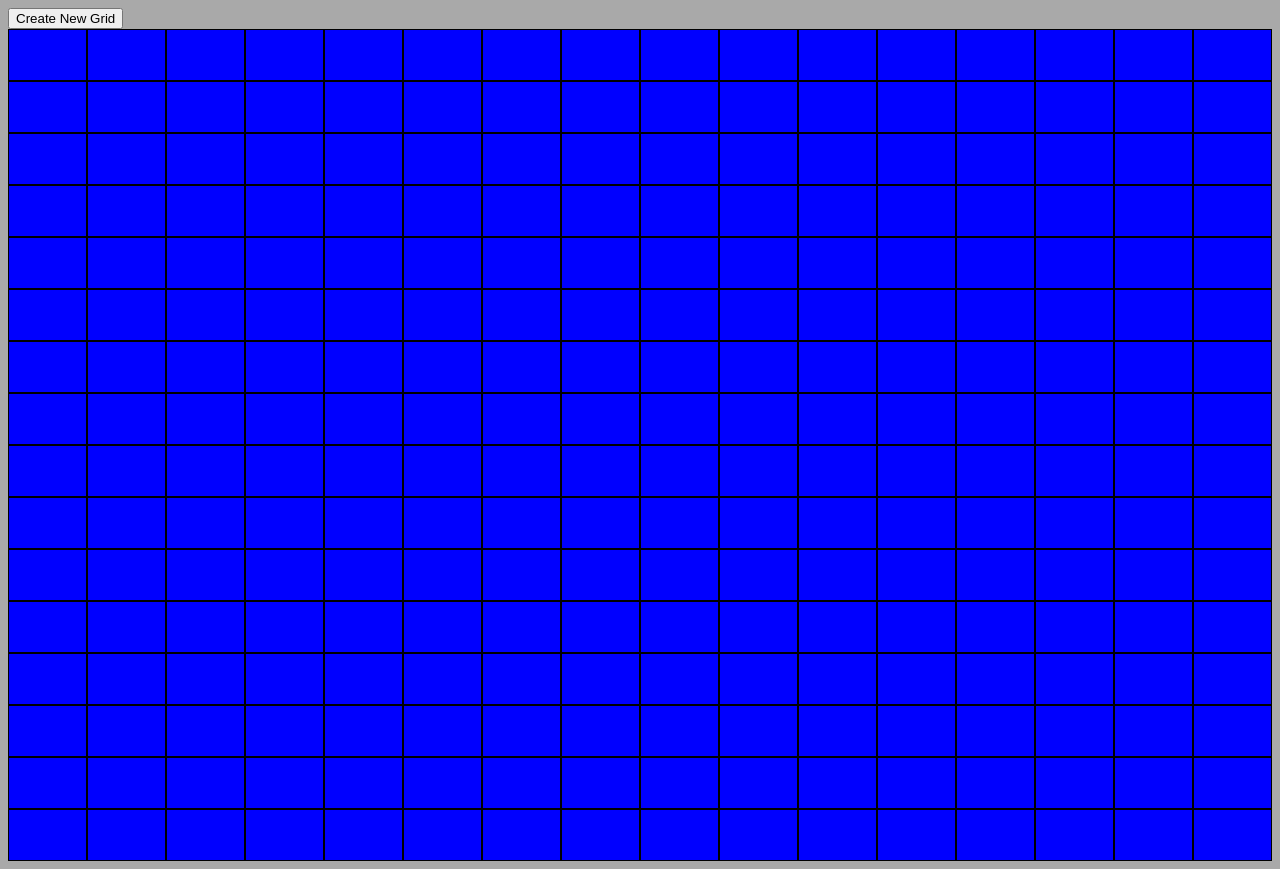
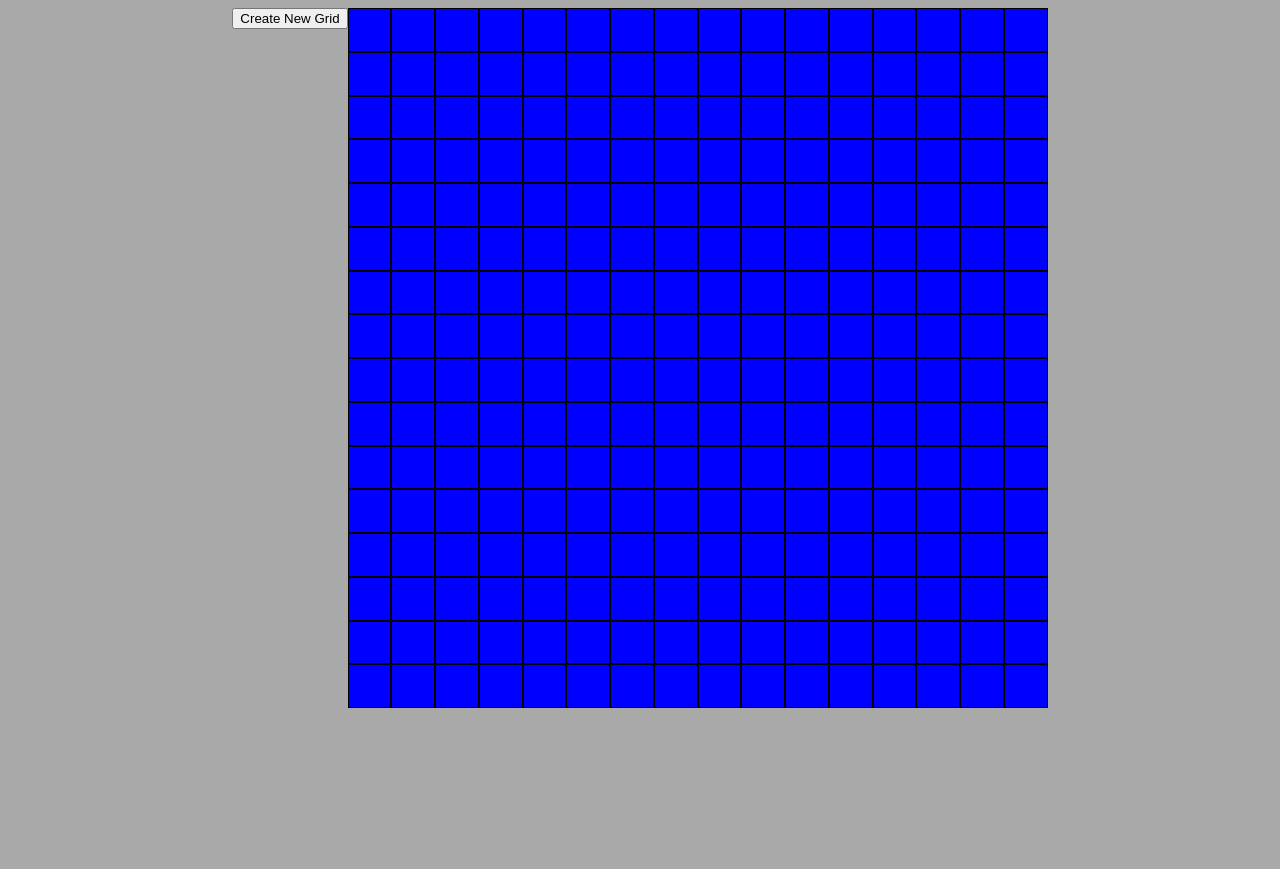
Before and after one commit to albfor/odin-sketch, a plain HTML site: page index.html in a window 1280 px wide. After the commit the page ends 800 px from the top, so only its background shows below. Drawn offline with Linux system fonts and the light colour scheme.

Commit message:
can now create new grids

```diff
--- a/app.js
+++ b/app.js
@@ -1,29 +1,54 @@
-const container = document.createElement("div");
-container.classList.add("container");
-const button = document.createElement("button");
-button.textContent = "Create New Grid";
-button.addEventListener('click', createGrid);
-document.body.appendChild(button);
-for (let i = 0; i < 16; i++) {
-   const row = document.createElement("div");
-   row.classList.add("row");
 
-   for (let j = 0; j < 16; j++) {
-      const box = document.createElement("div");
-      box.classList.add("box");
-      box.addEventListener("mouseover", onHover);
-      row.appendChild(box);
-   }
-   container.appendChild(row);
-}
-document.body.appendChild(container);
+createPage();
 
 function onHover() {
    this.style.backgroundColor = "red";
 }
 
+function promptGrid() {
+   let size = prompt('Grid Size:', '16');
+	createGrid(size);
+}
 
-function createGrid() {
-   let size = prompt('Grid Size:', '16');
-   console.log(size);
+
+function createPage() {
+	const options = document.createElement("div");
+	options.classList.add("options");
+	const button = createGridSizeButton();
+	options.appendChild(button);
+	document.body.appendChild(options);
+	const container = document.createElement("div");
+	container.classList.add("container");
+	document.body.appendChild(container);
+	createGrid(16);
 }
+
+function createGridSizeButton() {
+	const button = document.createElement("button");
+	button.textContent = "Create New Grid";
+	button.addEventListener('click', promptGrid);
+	return button;
+}
+
+function createGrid(size) {
+	const container = document.querySelector(".container");
+
+	// Remove old grid
+	while (container.firstChild) {
+		container.firstChild.remove();
+	}
+
+	// Create new grid
+	for (let i = 0; i < size; i++) {
+   	const row = document.createElement("div");
+   	row.classList.add("row");
+   	for (let j = 0; j < size; j++) {
+      	const box = document.createElement("div");
+      	box.classList.add("box");
+      	box.addEventListener("mouseover", onHover);
+      	row.appendChild(box);
+
+   	}
+		container.appendChild(row);
+	}
+}
--- a/styles.css
+++ b/styles.css
@@ -1,23 +1,27 @@
 body {
+   display: flex;
+   justify-content: center;
    background-color: darkgrey;
 }
 
 .container {
    display: flex;
    flex-direction: column;
-   width = 960px;
+   width: 700px;
+   height: 700px;
+   flex-shrink: 0;
    background-color: pink;
    align-items: stretch;
 }
 
 .row {
    display: flex;
+   flex-grow: 1;
 }
+
 .box {
    border: 1px solid black;
    background-color: blue;
    flex-grow: 1;
    flex-shrink: 1;
-   width: 50px;
-   height: 50px;
 }
```
